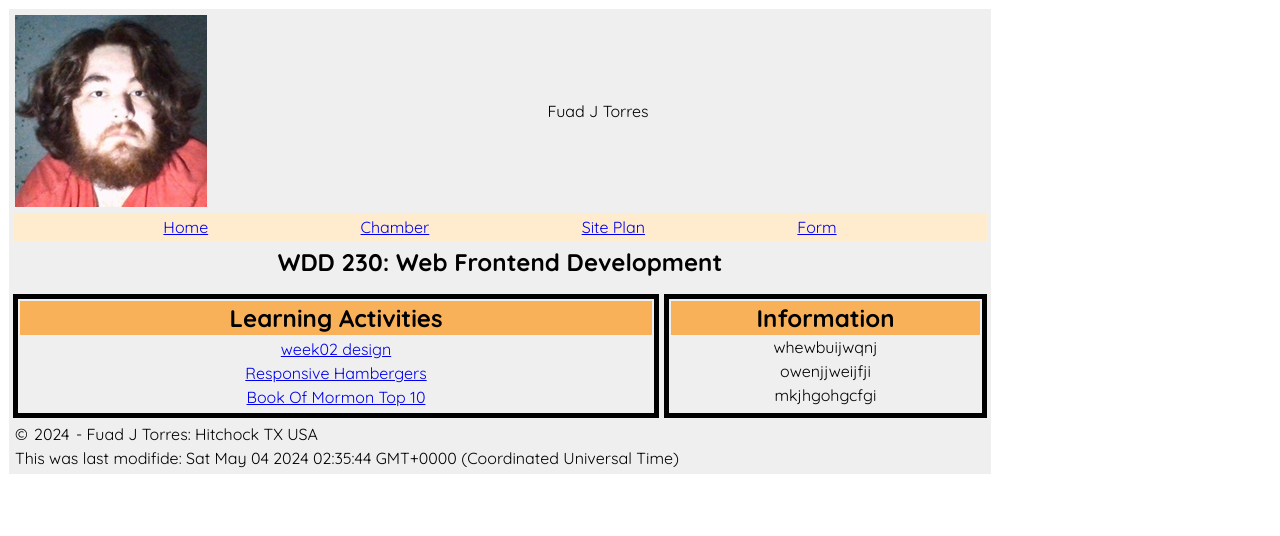
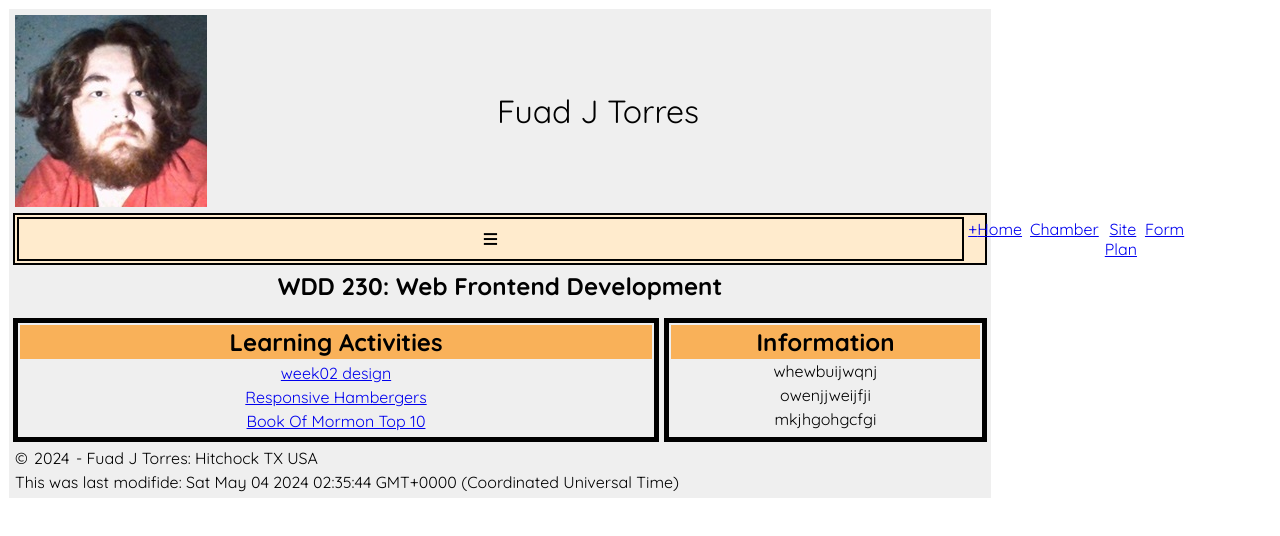
Before and after one commit to Ganon3/WDD230, a plain HTML site: page index.html in a window 1280 px wide. Drawn offline with Linux system fonts and the light colour scheme.

Commit message:
I did not do this right

```diff
--- a/index.html
+++ b/index.html
@@ -15,19 +15,20 @@
     <title>Fuad J Torres - WDD 230 - Web Font Development</title>
 </head>
 <body>
-    <nav id="content1">
+    <div id="content1">
 
     <header>
         <img src="images/WDD230_me.jpg" alt="a picture of the author">
         <span><p>Fuad J Torres</p></span>
     </header>
 
-    <nav>
+    <nav id="linknav">
      <ul id="headerlinks">
-        <li><a href="#">Home</a></li>
-        <li><a href="#">Chamber</a></li>
-        <li><a href="#">Site Plan</a></li>
-        <li><a href="#">Form</a></li>
+        <button id="button1"> ≡ </button>
+        <li class="link"><a class="active" href="#">Home</a></li>
+        <li class="link"><a href="#">Chamber</a></li>
+        <li class="link"><a href="#">Site Plan</a></li>
+        <li class="link"><a href="#">Form</a></li>
      </ul>
     </nav>
 
@@ -55,7 +56,7 @@
         <p>&copy; <span id="year">nan</span> - Fuad J Torres: Hitchock TX USA</p>
         <p id="lastModified">nan</p>
     </footer>
-    </nav>
+</div>
 
     <script src="scripts/getDates.js"></script>
 
--- a/styles/base.css
+++ b/styles/base.css
@@ -14,10 +14,12 @@ section {border: solid red;}
 #content1 {
     margin: 5px;
     background-color: rgb(239, 239, 239);
-
 }
 li::marker {
     content: "";
+}
+.active::before {
+    content: "+";
 }
 
 body { font-family: "Quicksand", sans-serif; }
@@ -29,12 +31,7 @@ header {
     align-items: center;
 }
 header span p {
-    text-size-adjust: 32px;
-}
-
-#headerlinks {
-    background-color: blanchedalmond;
-    text-align: center;
+    font-size: 2em;
 }
 
 main h2 {
@@ -50,25 +47,32 @@ section h2 {
     background-color: rgb(249, 177, 89);
 }
 
-/*
-#headerlinks {
-    display: flex;
-    justify-content: space-between;
-}
-main {
-    display: grid;
-    grid-template-columns: 2fr 1fr;
-    grid-gap: 5px;
-}
-main h2 {
-    grid-column: 1/3;
-}
-*/
-
 nav li:hover {
     border: 2px solid black;
+    background-color: rgb(255, 241, 220);
 }
 
-ul.no-bullets {
-    list-style-type: none; /* Remove bullets */
+/*This is hamberger menue*/
+
+.link {
+
 }
+#button1{
+    font-size: 1.7em;
+    margin: 0 auto;
+    padding-left: 48%;
+    padding-right: 48%;
+    background-color: blanchedalmond;
+    border: 2px solid black;
+
+}
+#linknav:hover {
+    border: 2px solid black;
+    background-color: rgb(249, 177, 89);
+}
+
+.link.men {
+    display: block !important;
+    text-align: center;
+    background-color: blanchedalmond;
+}
--- a/styles/larger.css
+++ b/styles/larger.css
@@ -4,7 +4,9 @@
         display: flex;
         list-style: none;
         justify-content: space-evenly;
-
+        background-color: blanchedalmond;
+        text-align: center;
+        border: 2px solid black;
     }
     main {
         display: grid;
```
